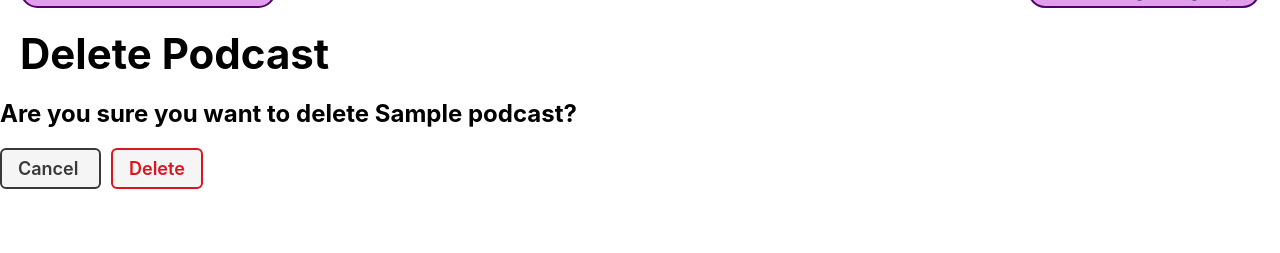
After one commit to cJeffreys7/good-waves, a Django app: page /podcasts/1/delete/ in a window 1280 px wide. The commit adds this page. Shown: the part 47-300 px from the top of the page. Run offline with Django 3.2, Linux system fonts and the light colour scheme; tables that the repository leaves empty hold one stand-in row (values such as "Sample post").

Commit message:
add Delete Podcast view

```diff
--- /dev/null
+++ b/main_app/templates/main_app/podcast_confirm_delete.html
@@ -0,0 +1,21 @@
+{% extends 'base.html' %}
+{% load static %}
+
+{% block content %}
+
+<div class="page-header">
+  <h1>Delete Podcast</h1>
+</div>
+<h2>Are you sure you want to delete {{ object.title }}?</h2>
+
+<form action="" method="post">
+  {% csrf_token %}
+  <a href="{% url 'podcasts_detail' podcast.id %}" class="btn secondary">
+    Cancel
+  </a>
+  <button type="submit" class="btn danger">
+    Delete
+  </button>
+</form>
+
+{% endblock %}
--- a/main_app/templates/podcasts/detail.html
+++ b/main_app/templates/podcasts/detail.html
@@ -20,7 +20,7 @@
     <p>{{podcast.description}}</p>
     <div class="podcast-actions">
       <a href="{% url 'podcasts_update' podcast.id %}" class="btn warn">Edit</a>
-      {% comment %} <a href="{% url 'podcasts_delete' podcast.id %}" class="btn danger">Delete</a> {% endcomment %}
+      <a href="{% url 'podcasts_delete' podcast.id %}" class="btn danger">Delete</a>
     </div>
     <section class="reviews">
       <h2>Reviews</h2>
--- a/main_app/urls.py
+++ b/main_app/urls.py
@@ -21,4 +21,5 @@ urlpatterns = [
   path('podcasts/<int:podcast_id>/', views.podcasts_detail, name='podcasts_detail'),
   path('podcasts/<int:podcast_id>/add_review/', views.add_review, name='add_review'),
   path('podcasts/<int:pk>/update/', views.PodcastUpdate.as_view(), name='podcasts_update'),
+  path('podcasts/<int:pk>/delete/', views.PodcastDelete.as_view(), name='podcasts_delete')
 ]
--- a/main_app/views.py
+++ b/main_app/views.py
@@ -89,3 +89,7 @@ def add_review(request, podcast_id):
 class PodcastUpdate(UpdateView):
   model = Podcast
   fields = ['title', 'description', 'category', 'link']
+
+class PodcastDelete(DeleteView):
+  model = Podcast
+  success_url = '/podcasts/'
```
